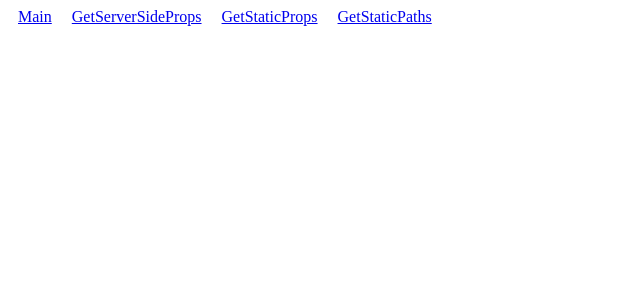
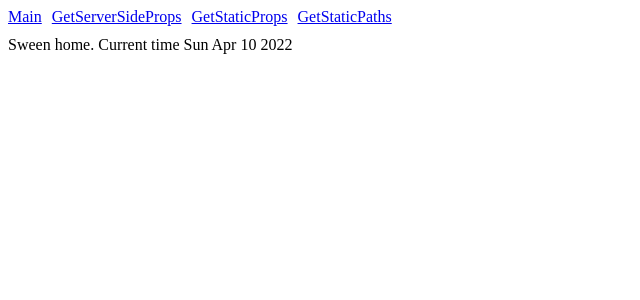
Before and after one commit to IvanPeleshok/nextjs-sample, a Next.js app: page / in a window 1280 px wide. Shown: the top 300 px of the page, without its empty margins (0-640 px from the left). Built offline with nearby package versions, Linux system fonts and the light colour scheme.

Commit message:
updated navbar / layout / home page / paths

```diff
--- a/components/Navbar.tsx
+++ b/components/Navbar.tsx
@@ -7,9 +7,14 @@ export function Navbar() {
             <Link href="/ssr">GetServerSideProps</Link>
             <Link href="/ssg">GetStaticProps</Link>
             <Link href="/ssg/1">GetStaticPaths</Link>
+            <div className="navbar__splitter"/>
             <style jsx global>
                 {`
                     a {
+                        margin-right: 10px;
+                    }
+
+                    .navbar__splitter {
                         margin: 10px;
                     }
                 `}
--- a/layout/layout.tsx
+++ b/layout/layout.tsx
@@ -1,6 +1,11 @@
-import { FC } from "react";
+import { FC, PropsWithChildren } from "react";
 import { Navbar } from "../components/Navbar";
 
-export const Layout: FC = () => {
-    return <Navbar />
+export const Layout: FC<PropsWithChildren<{}>> = (props) => {
+    return (
+        <>
+            <Navbar />
+            {props.children}
+        </>
+    )
 }
--- a/pages/_app.tsx
+++ b/pages/_app.tsx
@@ -4,8 +4,9 @@ import { Layout } from "../layout/layout";
 function MyApp({ Component, pageProps }: AppProps) {
     return (
         <>
-            <Layout />
-            <Component {...pageProps} />
+            <Layout>
+                <Component {...pageProps} />
+            </Layout>
         </>
     );
 }
--- a/pages/index.tsx
+++ b/pages/index.tsx
@@ -8,6 +8,7 @@ interface IHomeProps {
 const Home: NextPage<IHomeProps> = ({time}) => {
   return (
     <>
+     {`Sween home. Current time ${new Date().toDateString()}`}
     </>
   )
 }
```
